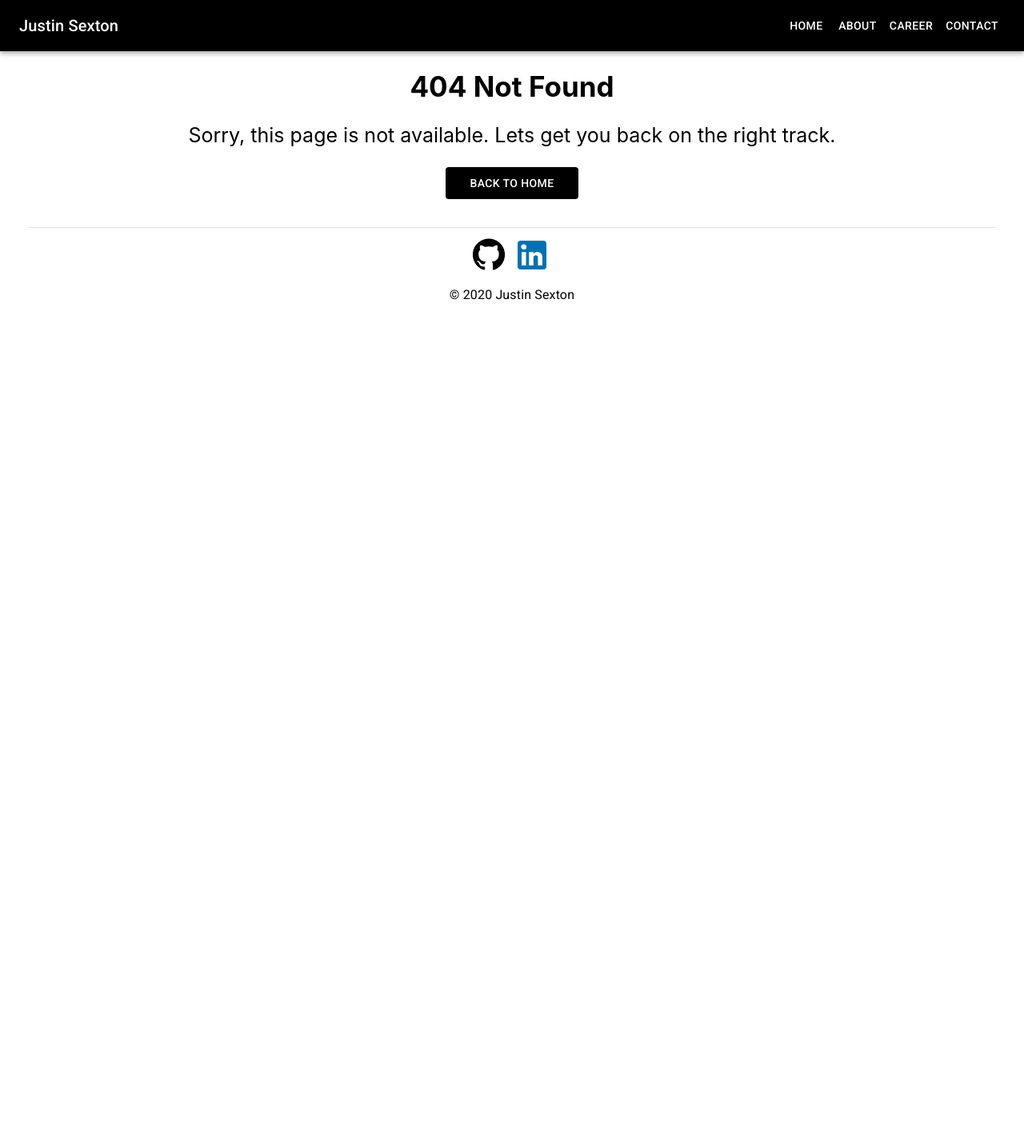
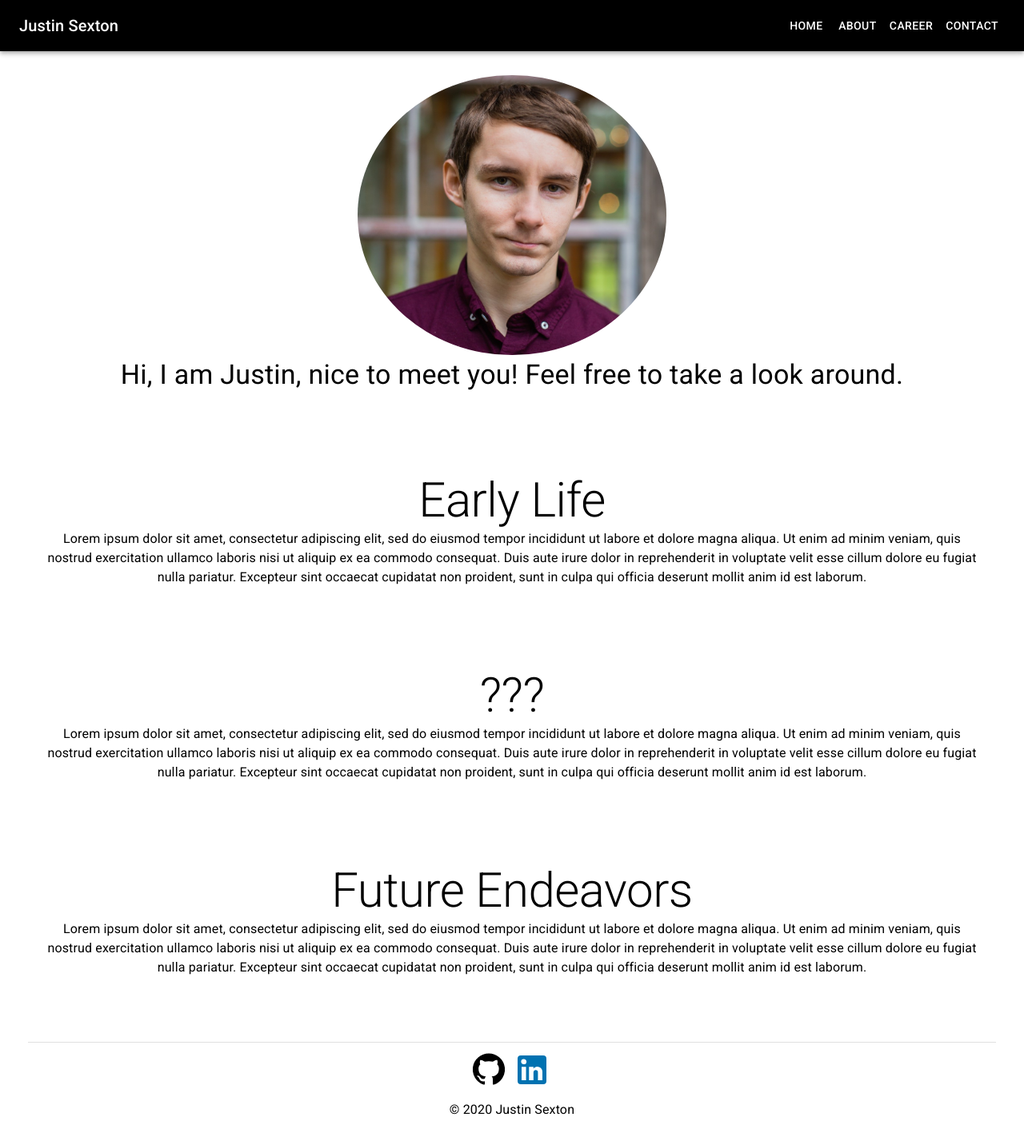
Before and after one commit to jsexton-portfolio/portfolio-website, a React (Create React App) app: page /about in a window 1280 px wide. Before the commit this address had no page. Shown: the top 1432 px of the page at 80% size. Before the commit the page ends 800 px from the top, so only its background shows below. Built offline with nearby package versions, Linux system fonts and the light colour scheme.

Commit message:
Added base about page

```diff
--- /dev/null
+++ b/src/components/About/About.js
@@ -0,0 +1,38 @@
+import { Container, Typography } from '@material-ui/core'
+import React from 'react'
+import Portrait from './Portrait/Portrait'
+import { useStyles } from './style'
+
+export const About = () => {
+  const classes = useStyles()
+
+  return (
+    <Container className={classes.root}>
+      <Container>
+        <Portrait src='/justin.jpg' alt='Justin'/>
+        <Typography variant='h4'>Hi, I am Justin, nice to meet you! Feel free to take a look around.</Typography>
+      </Container>
+
+      <Container className={classes.sectionContainer}>
+        <Typography variant='h2'>Early Life</Typography>
+        <Typography paragraph={true}>
+          Lorem ipsum dolor sit amet, consectetur adipiscing elit, sed do eiusmod tempor incididunt ut labore et dolore magna aliqua. Ut enim ad minim veniam, quis nostrud exercitation ullamco laboris nisi ut aliquip ex ea commodo consequat. Duis aute irure dolor in reprehenderit in voluptate velit esse cillum dolore eu fugiat nulla pariatur. Excepteur sint occaecat cupidatat non proident, sunt in culpa qui officia deserunt mollit anim id est laborum.
+        </Typography>
+      </Container>
+
+      <Container className={classes.sectionContainer}>
+        <Typography variant='h2'>???</Typography>
+        <Typography paragraph={true}>
+          Lorem ipsum dolor sit amet, consectetur adipiscing elit, sed do eiusmod tempor incididunt ut labore et dolore magna aliqua. Ut enim ad minim veniam, quis nostrud exercitation ullamco laboris nisi ut aliquip ex ea commodo consequat. Duis aute irure dolor in reprehenderit in voluptate velit esse cillum dolore eu fugiat nulla pariatur. Excepteur sint occaecat cupidatat non proident, sunt in culpa qui officia deserunt mollit anim id est laborum.
+        </Typography>
+      </Container>
+
+      <Container className={classes.sectionContainer}>
+        <Typography variant='h2'>Future Endeavors</Typography>
+        <Typography paragraph={true}>
+          Lorem ipsum dolor sit amet, consectetur adipiscing elit, sed do eiusmod tempor incididunt ut labore et dolore magna aliqua. Ut enim ad minim veniam, quis nostrud exercitation ullamco laboris nisi ut aliquip ex ea commodo consequat. Duis aute irure dolor in reprehenderit in voluptate velit esse cillum dolore eu fugiat nulla pariatur. Excepteur sint occaecat cupidatat non proident, sunt in culpa qui officia deserunt mollit anim id est laborum.
+        </Typography>
+      </Container>
+    </Container>
+  )
+}
--- /dev/null
+++ b/src/components/About/Portrait/Portrait.js
@@ -0,0 +1,20 @@
+import PropTypes from 'prop-types'
+import React from 'react'
+import { useStyles } from './style'
+
+const Portrait = ({ src, alt }) => {
+  const classes = useStyles()
+
+  return (
+    <div className={classes.landscape}>
+      <img src={src} alt={alt} className={classes.image}/>
+    </div>
+  )
+}
+
+Portrait.propTypes = {
+  src: PropTypes.string.isRequired,
+  alt: PropTypes.string.isRequired
+}
+
+export default Portrait
--- /dev/null
+++ b/src/components/About/Portrait/style.js
@@ -0,0 +1,9 @@
+import { makeStyles } from '@material-ui/core/styles'
+
+export const useStyles = makeStyles(theme => ({
+  image: {
+    maxWidth: '100%',
+    maxHeight: 350,
+    borderRadius: '50%'
+  }
+}))
--- /dev/null
+++ b/src/components/About/style.js
@@ -0,0 +1,15 @@
+import { makeStyles } from '@material-ui/core/styles'
+
+export const useStyles = makeStyles(theme => ({
+  root: {
+    padding: 30,
+    textAlign: 'center'
+  },
+  sectionContainer: {
+    marginTop: 100
+  },
+  textArea: {
+    padding: 10,
+    marginTop: 100
+  }
+}))
--- a/src/router/Router.js
+++ b/src/router/Router.js
@@ -1,5 +1,6 @@
 import React from 'react'
 import { Route, Switch } from 'react-router-dom'
+import { About } from '../components/About/About'
 import { Home } from '../components/Home/Home'
 import { NotFound } from '../components/NotFound/NotFound'
 
@@ -7,6 +8,7 @@ export const Router = () => {
   return (
     <Switch>
       <Route exact path='/' component={Home} />
+      <Route path='/about' component={About} />
       <Route component={NotFound} />
     </Switch>
   )
```
Also changed, not shown: public/justin.jpg (added).
